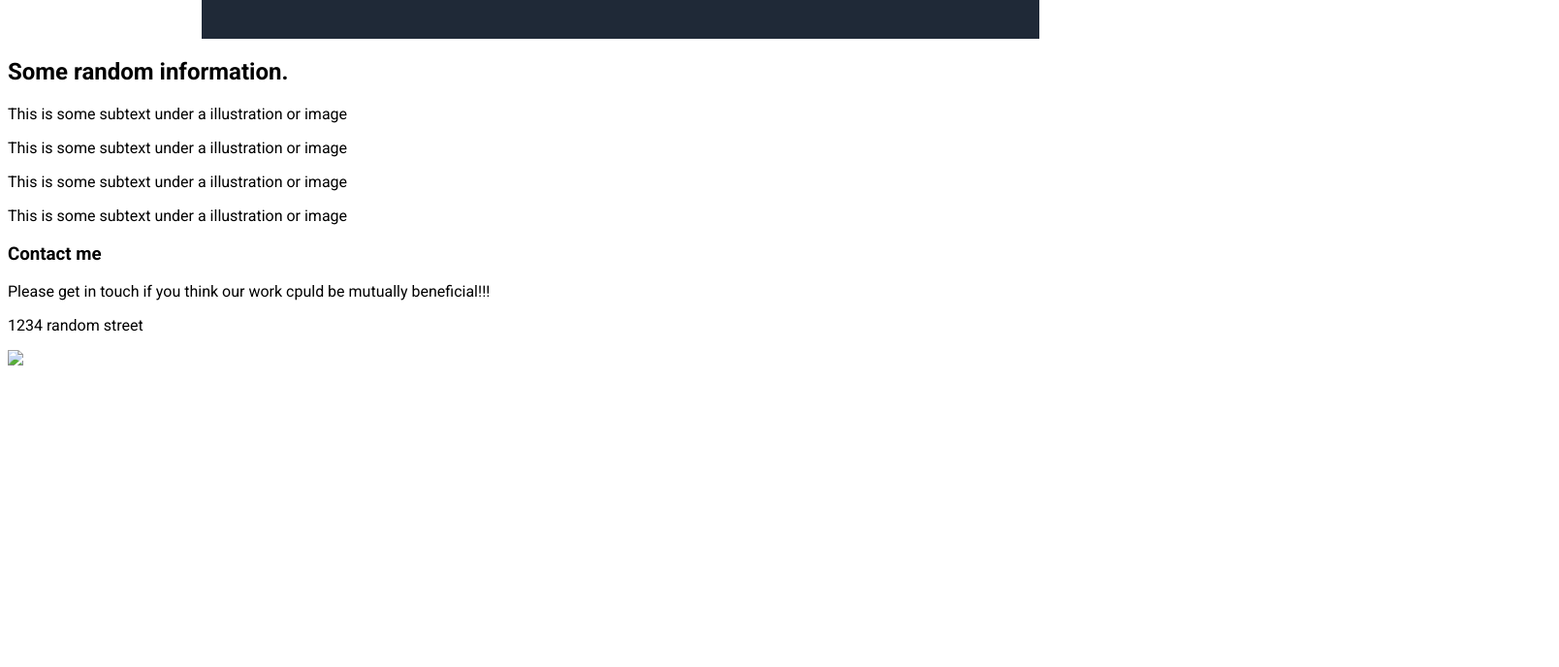
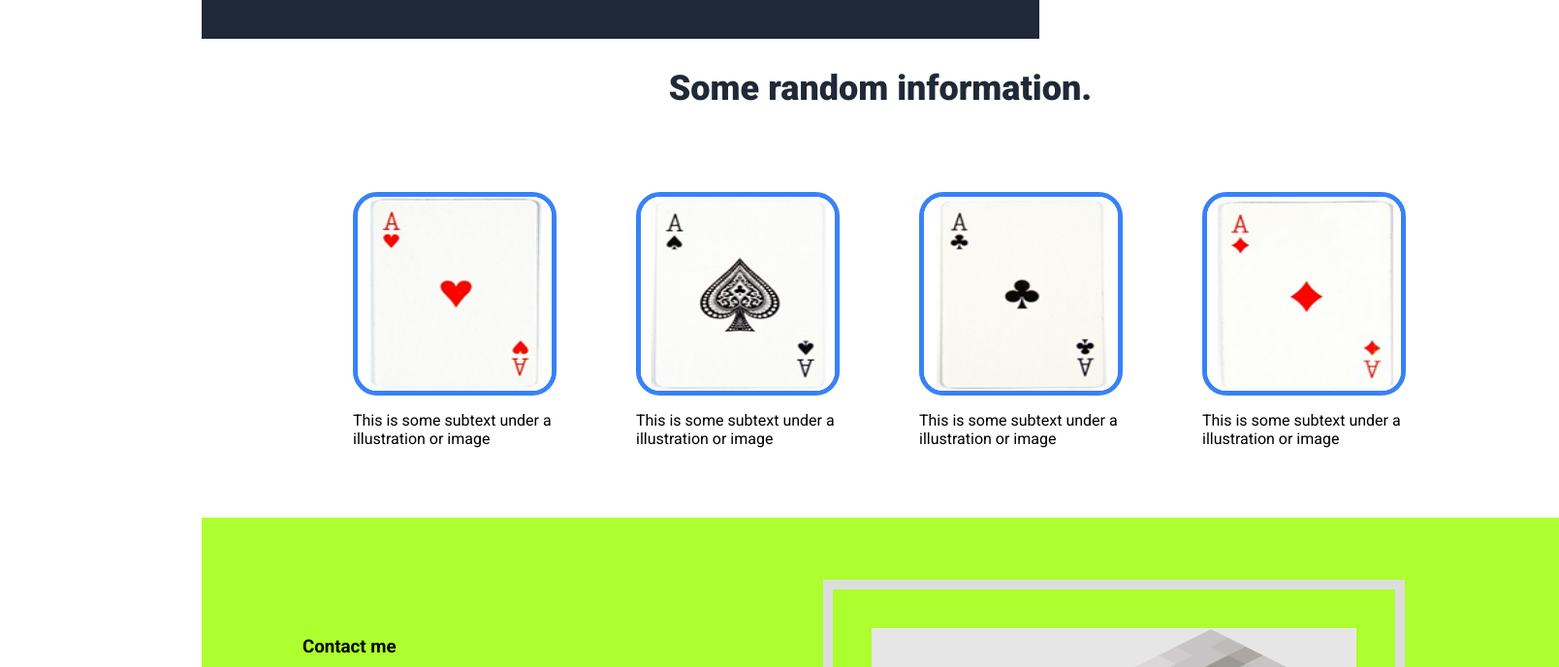
Before and after one commit to jchavezdev/odin-Home-Page, a plain HTML site: page index.html in a window 1280 px wide. Shown: the part 368-1056 px from the top of the page at 97% size, 1608 px wide, since content can reach past the window. Before the commit the page ends 800 px from the top, so only its background shows below. Drawn offline with Linux system fonts and the light colour scheme; a script that the page names is missing.

Commit message:
[ADD] Created 3rd div

```diff
--- a/index.html
+++ b/index.html
@@ -35,21 +35,25 @@
 
         <div class="section-2-images">
             <div class="section-2-rectangle">
-                <div class="section-2-square"></div>
+                <img src="./images/as1.png" class="section-2-square">
                 <p>This is some subtext under a illustration or image</p>
             </div>
+
             <div class="section-2-rectangle">
-                <div class="section-2-square"></div>
+                <img src="./images/as2.png" class="section-2-square">
                 <p>This is some subtext under a illustration or image</p>
             </div>
+
             <div class="section-2-rectangle">
-                <div class="section-2-square"></div>
+                <img src="./images/as3.png" class="section-2-square">
                 <p>This is some subtext under a illustration or image</p>
             </div>
+
             <div class="section-2-rectangle">
-                <div class="section-2-square"></div>
+                <img src="./images/as4.png" class="section-2-square">
                 <p>This is some subtext under a illustration or image</p>
             </div>
+
         </div>
 
     </div>
@@ -57,7 +61,7 @@
     <!--Section3-->
     <div class="section-3">
 
-        <div>
+        <div class="section-3-rectangle">
             <h3>Contact me</h3>
 
             <p>Please get in touch if you think our work cpuld be mutually beneficial!!!</p>
@@ -65,9 +69,7 @@
 
         </div>
 
-        <div>
-            <img src="#">
-        </div>
+        <img src="./images/wolf.png" class="section-3-img section-3-rectangle">
 
     </div>
 
--- a/styles.css
+++ b/styles.css
@@ -9,7 +9,6 @@
 .general-section{
     margin-left: 200px;
     margin-right: 200px;
-    /*width: 1400px;*/
     height: 400px;
     box-sizing: border-box;
     border: 5px;
@@ -19,10 +18,6 @@
 .section-1{
     background-color: #1F2937;
     padding: 4rem;
-   /*height: 400px;
-    width: max-content;*/
-    /*display: flex;
-    justify-content: space-around;*/
 }
 
 .axolotl-img{
@@ -44,3 +39,71 @@
     text-align: center;
     font-size: x-large;
 }
+
+/*section 2*/
+.section-2{
+    margin-left: 200px;
+    margin-right: 200px;
+    width: 1400px;
+    height: max-content;
+    box-sizing: border-box;
+    border: 5px;
+}
+
+.section-2-h2{
+    display: flex;
+    justify-content: center;
+    font-size: 36px;
+    font-weight: 900;
+    color: #1F2937;
+}
+
+.section-2-images{
+    padding: 1rem;
+    margin: 0 100px;
+    display: flex;
+    align-items: stretch;
+}
+
+.section-2-square{
+    height: 200px;
+    width: 200px;
+    color: white;
+    border: 5px solid #3882F6;
+    border-radius: 25px;
+}
+
+.section-2-rectangle{
+    padding: 2.5rem;
+    display: flex;
+    flex-direction: column;
+    align-items: stretch;
+}
+
+/*section 3*/
+.section-3{
+    margin-left: 200px;
+    margin-right: 200px;
+    width: 1400px;
+    height: max-content;
+    box-sizing: border-box;
+    border: 5px;
+    background-color: greenyellow;
+    padding: 4rem;
+    display: flex;
+    align-items: stretch;
+}
+
+.section-3-img{
+    border: 10px solid #ddd;
+    padding: 5px;
+    width: 500px;
+    max-width: 500px;
+}
+
+.section-3-rectangle{
+    padding: 2.5rem;
+    display: flex;
+    flex-direction: column;
+    align-items: stretch;
+}
```
Also changed, not shown: images/as1.png (added), images/as2.png (added), images/as3.png (added), images/as4.png (added), images/wolf.png (added).
